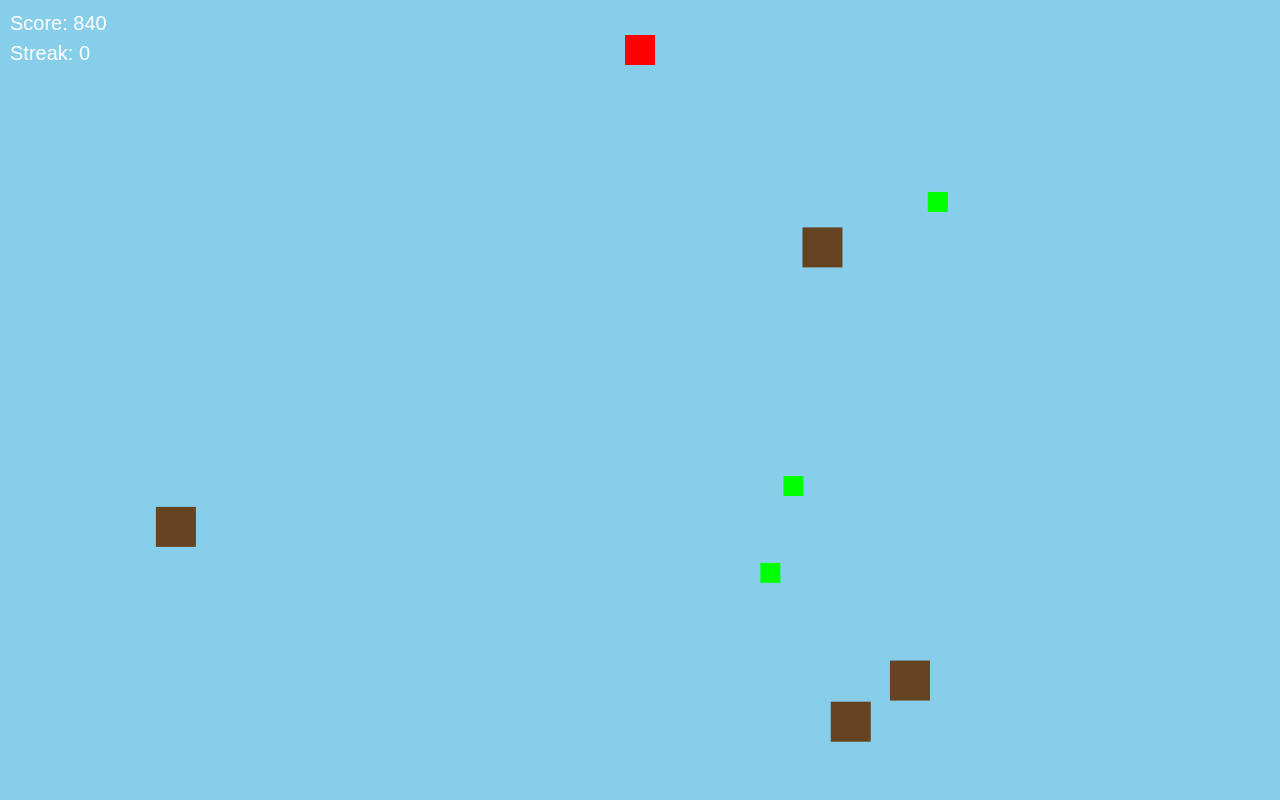
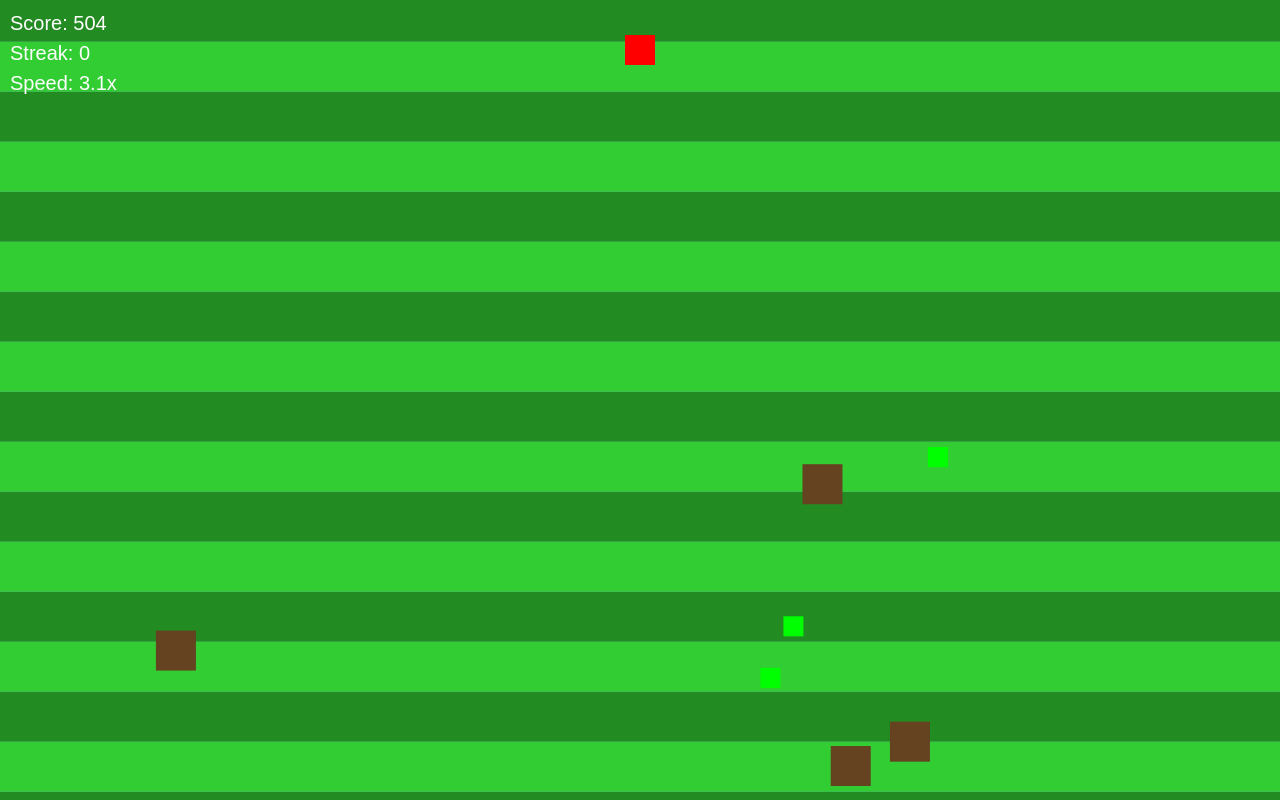
Before and after one commit to Fossana/doodle-dash-clone, a plain HTML site: page index.html in a window 1280 px wide. Both pictures are taken after a click on the button "Start Game". Drawn offline with Linux system fonts and the light colour scheme.

Commit message:
Update index.html

```diff
--- a/index.html
+++ b/index.html
@@ -5,6 +5,7 @@
     <meta name="viewport" content="width=device-width, initial-scale=1.0, maximum-scale=1.0, user-scalable=no">
     <title>Endless Runner</title>
     <style>
+        /* Previous styles remain the same */
         body {
             margin: 0;
             padding: 0;
@@ -55,12 +56,20 @@
         const startScreen = document.getElementById('startScreen');
         const startButton = document.getElementById('startButton');
 
+        // Game configuration
+        const INITIAL_SPEED = 3; // Starting speed (slower than before)
+        const MAX_SPEED = 12; // Maximum speed cap
+        const SPEED_INCREMENT = 0.0003; // Smaller increment for more gradual speed increase
+        const GROUND_TILES = []; // Array to store ground tiles
+        const TILE_HEIGHT = 50; // Height of each ground tile
+
         let gameStarted = false;
         let gameOver = false;
         let score = 0;
         let streak = 0;
-        let speed = 5;
+        let speed = INITIAL_SPEED;
         let tiltAngle = 0;
+        let groundOffset = 0;
 
         const player = {
             x: 0,
@@ -72,16 +81,9 @@
 
         let obstacles = [];
         let crystals = [];
+        let collectEffects = [];
 
-        function setCanvasSize() {
-            canvas.width = window.innerWidth;
-            canvas.height = window.innerHeight;
-            player.x = canvas.width / 2;
-        }
-
-        window.addEventListener('resize', setCanvasSize);
-        setCanvasSize();
-
+        // Previous GameObject and CollectEffect classes remain the same
         class GameObject {
             constructor(x, y, width, height, color) {
                 this.x = x;
@@ -96,6 +98,54 @@
                 ctx.fillRect(this.x - this.width/2, this.y - this.height/2, this.width, this.height);
             }
         }
+
+        class CollectEffect {
+            constructor(x, y, points) {
+                this.x = x;
+                this.y = y;
+                this.points = points;
+                this.opacity = 1;
+                this.scale = 1;
+            }
+
+            update() {
+                this.opacity -= 0.02;
+                this.y -= 2;
+                this.scale += 0.05;
+                return this.opacity > 0;
+            }
+
+            draw() {
+                ctx.save();
+                ctx.globalAlpha = this.opacity;
+                ctx.fillStyle = 'white';
+                ctx.font = `${16 * this.scale}px Arial`;
+                ctx.textAlign = 'center';
+                ctx.fillText(`+${this.points}`, this.x, this.y);
+                ctx.restore();
+            }
+        }
+
+        function setCanvasSize() {
+            canvas.width = window.innerWidth;
+            canvas.height = window.innerHeight;
+            player.x = canvas.width / 2;
+            initGroundTiles();
+        }
+
+        function initGroundTiles() {
+            GROUND_TILES.length = 0;
+            const tilesNeeded = Math.ceil(canvas.height / TILE_HEIGHT) + 2;
+            for (let i = 0; i < tilesNeeded; i++) {
+                GROUND_TILES.push({
+                    y: i * TILE_HEIGHT,
+                    shade: i % 2 === 0 ? '#228B22' : '#32CD32'
+                });
+            }
+        }
+
+        window.addEventListener('resize', setCanvasSize);
+        setCanvasSize();
 
         function spawnObstacle() {
             const x = Math.random() * canvas.width;
@@ -112,7 +162,7 @@
 
         function handleTilt(event) {
             if (gameStarted && !gameOver) {
-                tiltAngle = event.gamma; // Left/Right tilt
+                tiltAngle = event.gamma;
                 player.speed = tiltAngle * 0.5;
             }
         }
@@ -120,7 +170,6 @@
         function updatePlayer() {
             player.x += player.speed;
 
-            // Screen wrapping
             if (player.x > canvas.width + player.width/2) {
                 player.x = -player.width/2;
             }
@@ -129,8 +178,29 @@
             }
         }
 
+        function calculateCrystalPoints(streak) {
+            return Math.floor(1000 * Math.pow(1.5, streak));
+        }
+
+        function updateGroundTiles() {
+            groundOffset = (groundOffset + speed) % TILE_HEIGHT;
+
+            GROUND_TILES.forEach((tile, index) => {
+                tile.y = (index * TILE_HEIGHT) - groundOffset;
+                if (tile.y < -TILE_HEIGHT) {
+                    tile.y += TILE_HEIGHT * GROUND_TILES.length;
+                }
+            });
+        }
+
+        function drawGround() {
+            GROUND_TILES.forEach(tile => {
+                ctx.fillStyle = tile.shade;
+                ctx.fillRect(0, tile.y, canvas.width, TILE_HEIGHT);
+            });
+        }
+
         function checkCollisions() {
-            // Check obstacle collisions
             for (let obstacle of obstacles) {
                 if (Math.abs(player.x - obstacle.x) < (player.width + obstacle.width)/2 &&
                     Math.abs(player.y - obstacle.y) < (player.height + obstacle.height)/2) {
@@ -138,18 +208,19 @@
                 }
             }
 
-            // Check crystal collisions
-            for (let crystal of crystals) {
+            crystals = crystals.filter(crystal => {
                 if (!crystal.collected &&
                     Math.abs(player.x - crystal.x) < (player.width + crystal.width)/2 &&
                     Math.abs(player.y - crystal.y) < (player.height + crystal.height)/2) {
-                    crystal.collected = true;
+                    const points = calculateCrystalPoints(streak);
+                    score += points;
                     streak++;
-                    score += streak * 100;
+                    collectEffects.push(new CollectEffect(crystal.x, crystal.y, points));
+                    return false;
                 }
-            }
+                return true;
+            });
 
-            // Check if missed any crystals
             crystals = crystals.filter(crystal => {
                 if (!crystal.collected && crystal.y < 0) {
                     streak = 0;
@@ -163,38 +234,38 @@
             if (!gameStarted || gameOver) return;
 
             updatePlayer();
+            updateGroundTiles();
 
-            // Move obstacles and crystals
             obstacles.forEach(obj => obj.y -= speed);
             crystals.forEach(obj => obj.y -= speed);
 
-            // Remove off-screen objects
+            collectEffects = collectEffects.filter(effect => effect.update());
+
             obstacles = obstacles.filter(obj => obj.y > -50);
             crystals = crystals.filter(obj => obj.y > -50);
 
-            // Spawn new objects
             if (Math.random() < 0.02) spawnObstacle();
             if (Math.random() < 0.01) spawnCrystal();
 
             checkCollisions();
 
-            // Increase speed over time
-            speed += 0.001;
+            // Gradually increase speed with a cap
+            if (speed < MAX_SPEED) {
+                speed += SPEED_INCREMENT;
+            }
 
-            // Update score based on survival
             score += Math.floor(speed);
         }
 
         function draw() {
             ctx.clearRect(0, 0, canvas.width, canvas.height);
 
-            // Draw background
-            ctx.fillStyle = '#87CEEB';
-            ctx.fillRect(0, 0, canvas.width, canvas.height);
+            // Draw scrolling ground
+            drawGround();
 
-            // Draw game objects
             obstacles.forEach(obj => obj.draw());
             crystals.forEach(obj => obj.draw());
+            collectEffects.forEach(effect => effect.draw());
 
             // Draw player
             ctx.fillStyle = '#ff0000';
@@ -205,6 +276,7 @@
             ctx.font = '20px Arial';
             ctx.fillText(`Score: ${score}`, 10, 30);
             ctx.fillText(`Streak: ${streak}`, 10, 60);
+            ctx.fillText(`Speed: ${speed.toFixed(1)}x`, 10, 90);
 
             if (gameOver) {
                 ctx.fillStyle = 'rgba(0, 0, 0, 0.5)';
@@ -251,9 +323,11 @@
             gameOver = false;
             score = 0;
             streak = 0;
-            speed = 5;
+            speed = INITIAL_SPEED;
             obstacles = [];
             crystals = [];
+            collectEffects = [];
+            groundOffset = 0;
             player.x = canvas.width / 2;
             startScreen.style.display = 'none';
         }
```
